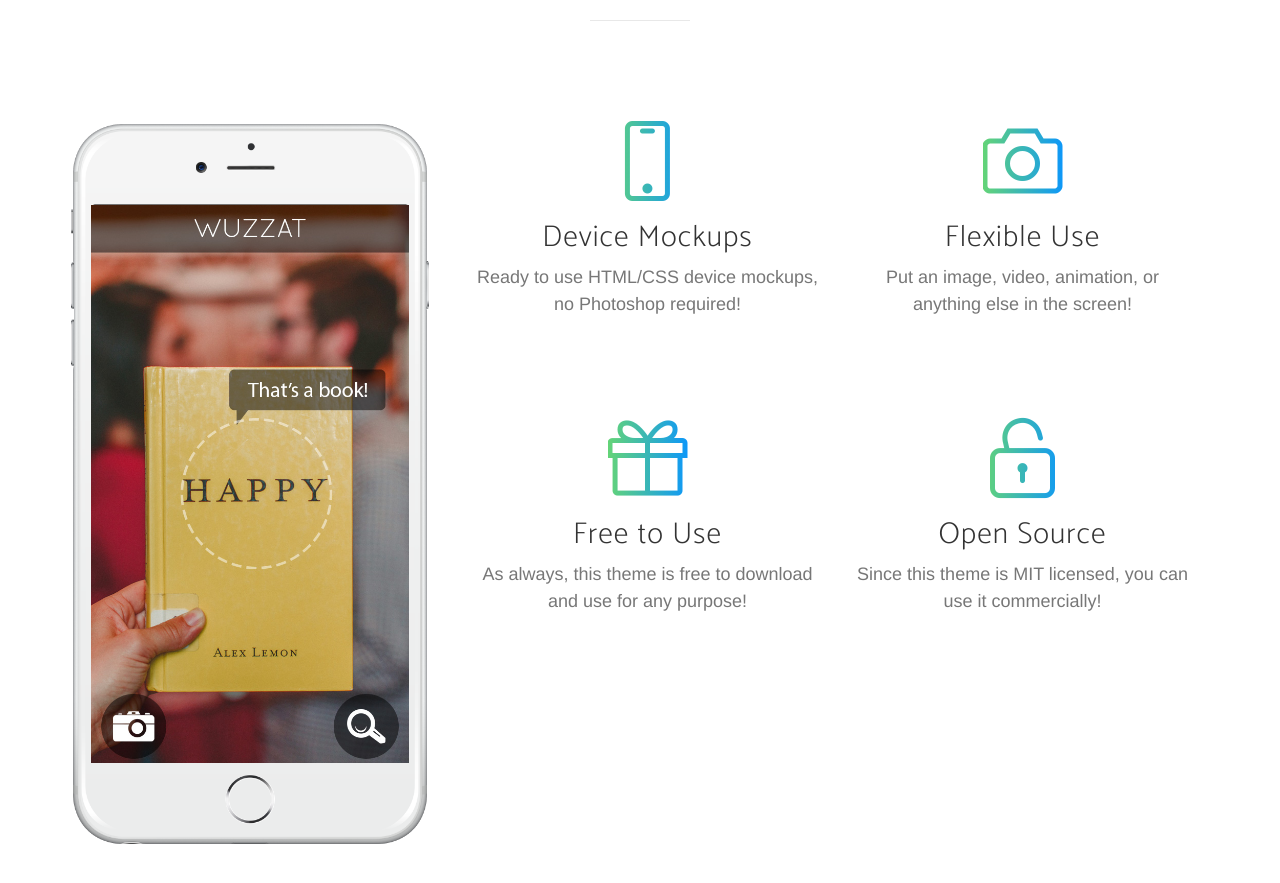
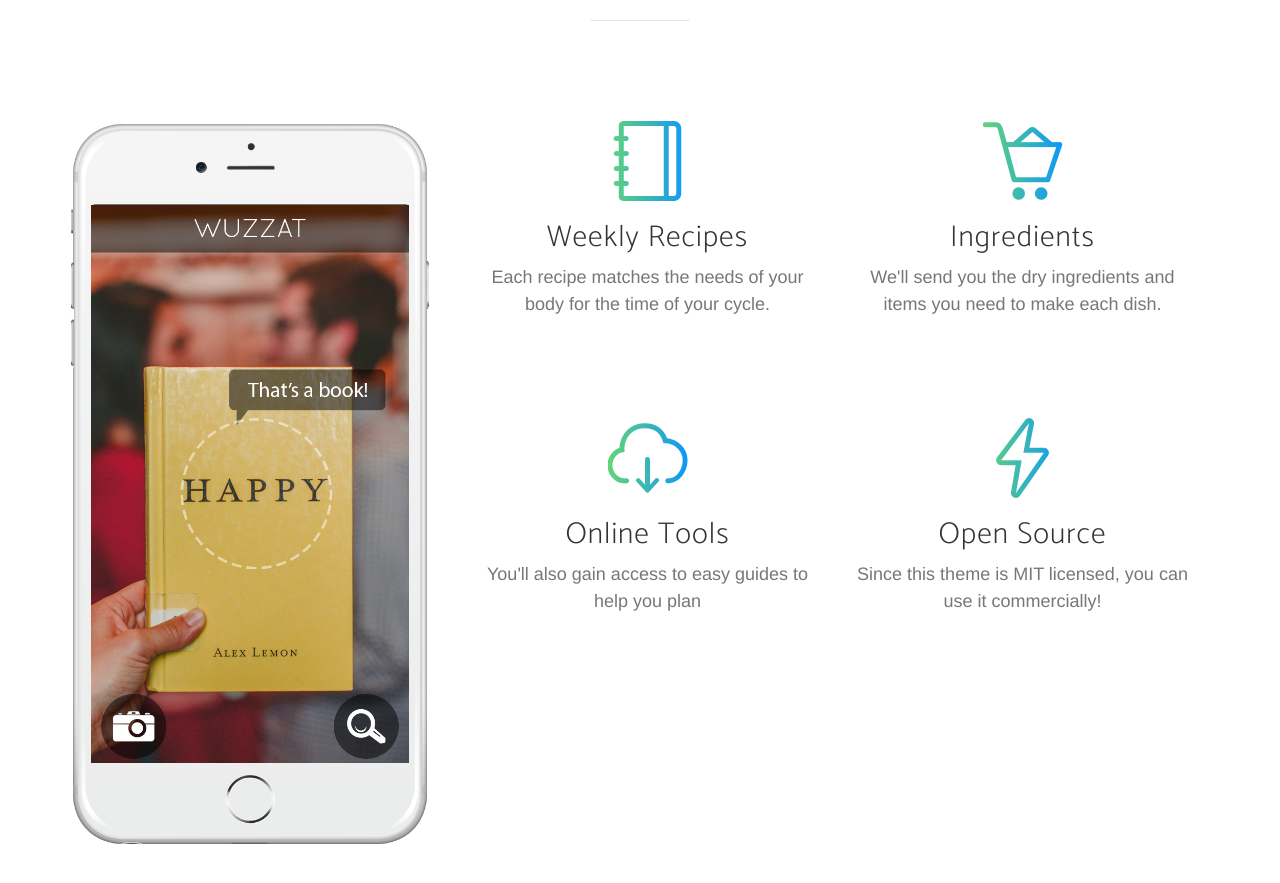
Before and after one commit to WhiteStork/miraclebox, a website: page public/index.html in a window 1280 px wide. Shown: the part 997-1880 px from the top of the page. Drawn offline with nearby package versions, Linux system fonts and the light colour scheme; a web font is replaced by a local one.

```diff
--- a/public/index.html
+++ b/public/index.html
@@ -143,30 +143,30 @@
                         <div class="row">
                             <div class="col-md-6">
                                 <div class="feature-item">
-                                    <i class="icon-screen-smartphone text-primary"></i>
-                                    <h3>Device Mockups</h3>
-                                    <p class="text-muted">Ready to use HTML/CSS device mockups, no Photoshop required!</p>
+                                    <i class="icon-notebook text-primary"></i>
+                                    <h3>Weekly Recipes</h3>
+                                    <p class="text-muted">Each recipe matches the needs of your body for the time of your cycle.</p>
                                 </div>
                             </div>
                             <div class="col-md-6">
                                 <div class="feature-item">
-                                    <i class="icon-camera text-primary"></i>
-                                    <h3>Flexible Use</h3>
-                                    <p class="text-muted">Put an image, video, animation, or anything else in the screen!</p>
+                                    <i class="icon-basket-loaded text-primary"></i>
+                                    <h3>Ingredients</h3>
+                                    <p class="text-muted">We'll send you the dry ingredients and items you need to make each dish.</p>
                                 </div>
                             </div>
                         </div>
                         <div class="row">
                             <div class="col-md-6">
                                 <div class="feature-item">
-                                    <i class="icon-present text-primary"></i>
-                                    <h3>Free to Use</h3>
-                                    <p class="text-muted">As always, this theme is free to download and use for any purpose!</p>
+                                    <i class="icon-cloud-download text-primary"></i>
+                                    <h3>Online Tools</h3>
+                                    <p class="text-muted">You'll also gain access to easy guides to help you plan</p>
                                 </div>
                             </div>
                             <div class="col-md-6">
                                 <div class="feature-item">
-                                    <i class="icon-lock-open text-primary"></i>
+                                    <i class="icon-energy text-primary"></i>
                                     <h3>Open Source</h3>
                                     <p class="text-muted">Since this theme is MIT licensed, you can use it commercially!</p>
                                 </div>
```
